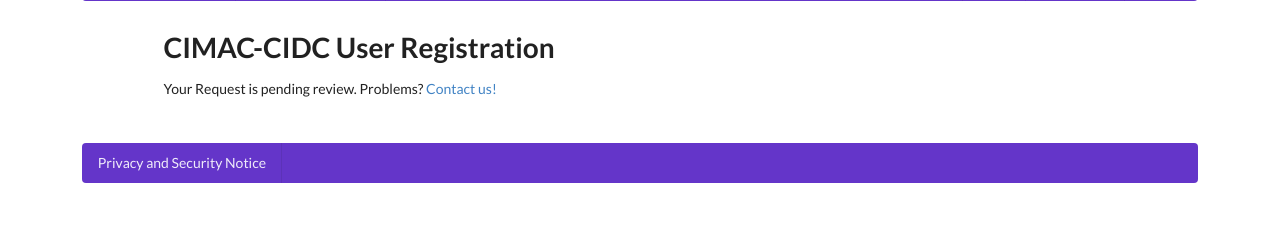
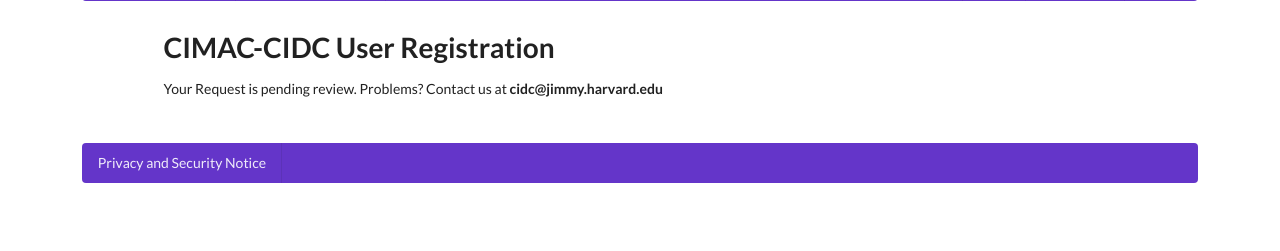
Before and after one commit to CIMAC-CIDC/cidc-portal, a Flask app: template cidc_portal/main/templates/request-pending.jinja2 in a window 1280 px wide. Shown: the part 49-300 px from the top of the page. Run offline with Flask 2, Linux system fonts and the light colour scheme; the template is opened without the code that fills it, so the values that code supplies are empty; some libraries are stand-ins or nearby versions.

Commit message:
dfci/cidc-portal#22 - Enabling more slash options.

```diff
--- a/cidc_portal/cidc_portal.py
+++ b/cidc_portal/cidc_portal.py
@@ -11,6 +11,7 @@
 
 APP = Flask(__name__)
 APP.config['SECRET_KEY'] = FLASK_SECRET_KEY
+APP.url_map.strict_slashes = False
 
 
 def configure_logging():
--- a/cidc_portal/main/templates/request-pending.jinja2
+++ b/cidc_portal/main/templates/request-pending.jinja2
@@ -2,5 +2,5 @@
 
 {% block content %}
     <h1>CIMAC-CIDC User Registration</h1>
-    Your Request is pending review. Problems? <a href="">Contact us!</a>
+    Your Request is pending review. Problems? Contact us at <b>cidc@jimmy.harvard.edu</b>
 {% endblock %}
```
